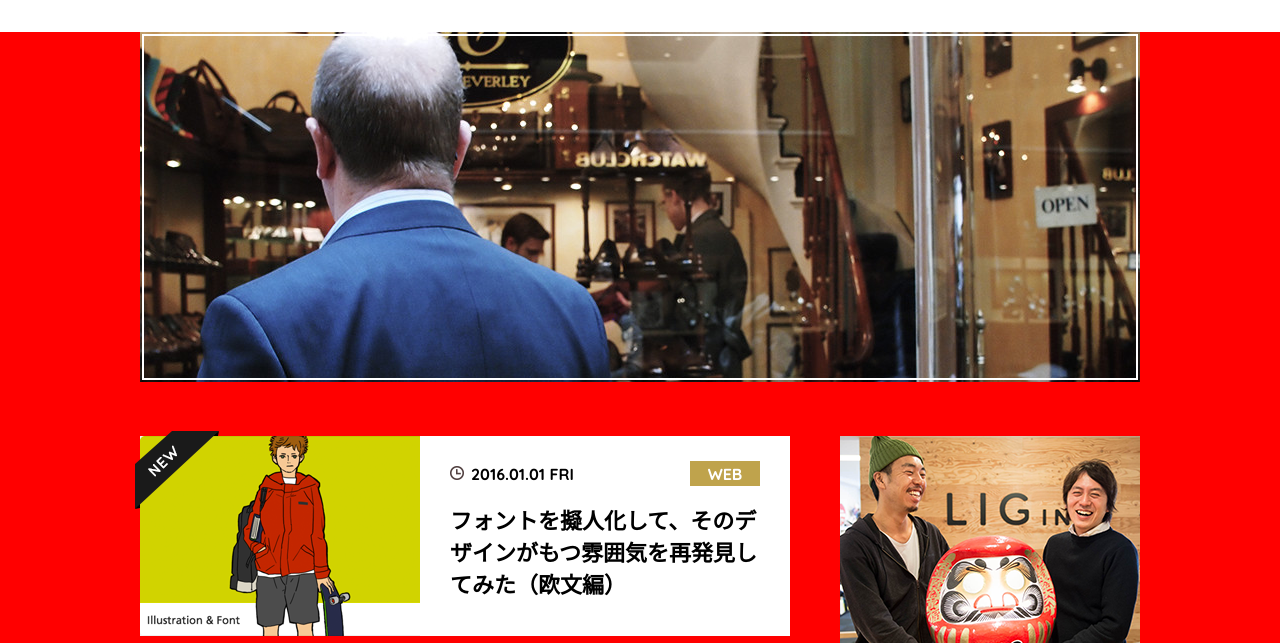
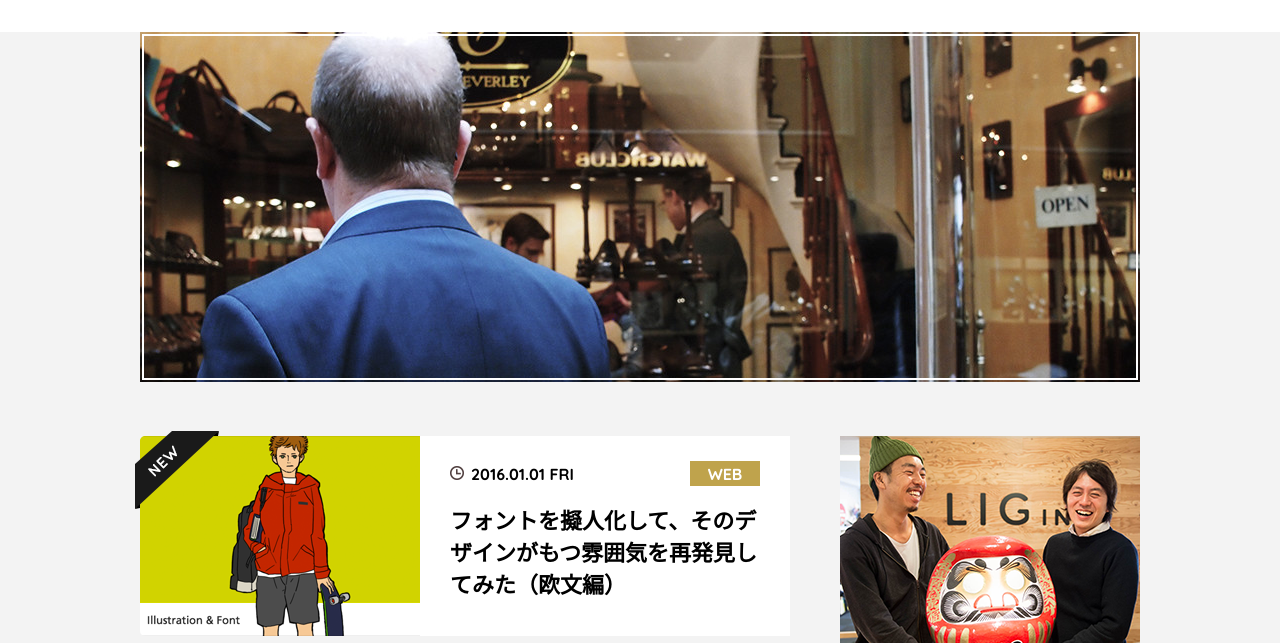
Before and after one commit to masakikiyama/test-Repository, a plain HTML site: page sassサンプル/index.html in a window 1280 px wide. Shown: the part 157-800 px from the top of the page. Drawn offline with nearby package versions, Linux system fonts and the light colour scheme.

Commit message:
Revert "Test2"

```diff
--- a/sassサンプル/index.html
+++ b/sassサンプル/index.html
@@ -2,8 +2,8 @@
 <html>
     <head>
         <meta charset="utf-8">
-        <title>sample1bbb</title>
-        <meta name="description" content="シングルページのサンプルです。bbb">
+        <title>sample1aaa</title>
+        <meta name="description" content="シングルページのサンプルです。">
         <meta name="keywords" content="サンプル,シングルページ,グリッサンド,ウェブサイト制作">
         <link rel="shortcut icon" href="img/favicon.ico" type="image/vnd.microsoft.icon">
         <link rel="icon" href="img/favicon.ico" type="image/vnd.microsoft.icon">
--- a/sassサンプル/sass_test/main.scss
+++ b/sassサンプル/sass_test/main.scss
@@ -29,7 +29,7 @@
 }
 
 body {
-    background-color: red;
+    background-color: #f3f3f3;
 }
 
 header {
```
Also changed, not shown: sassサンプル/sass_test/main.css, 1 other file.
